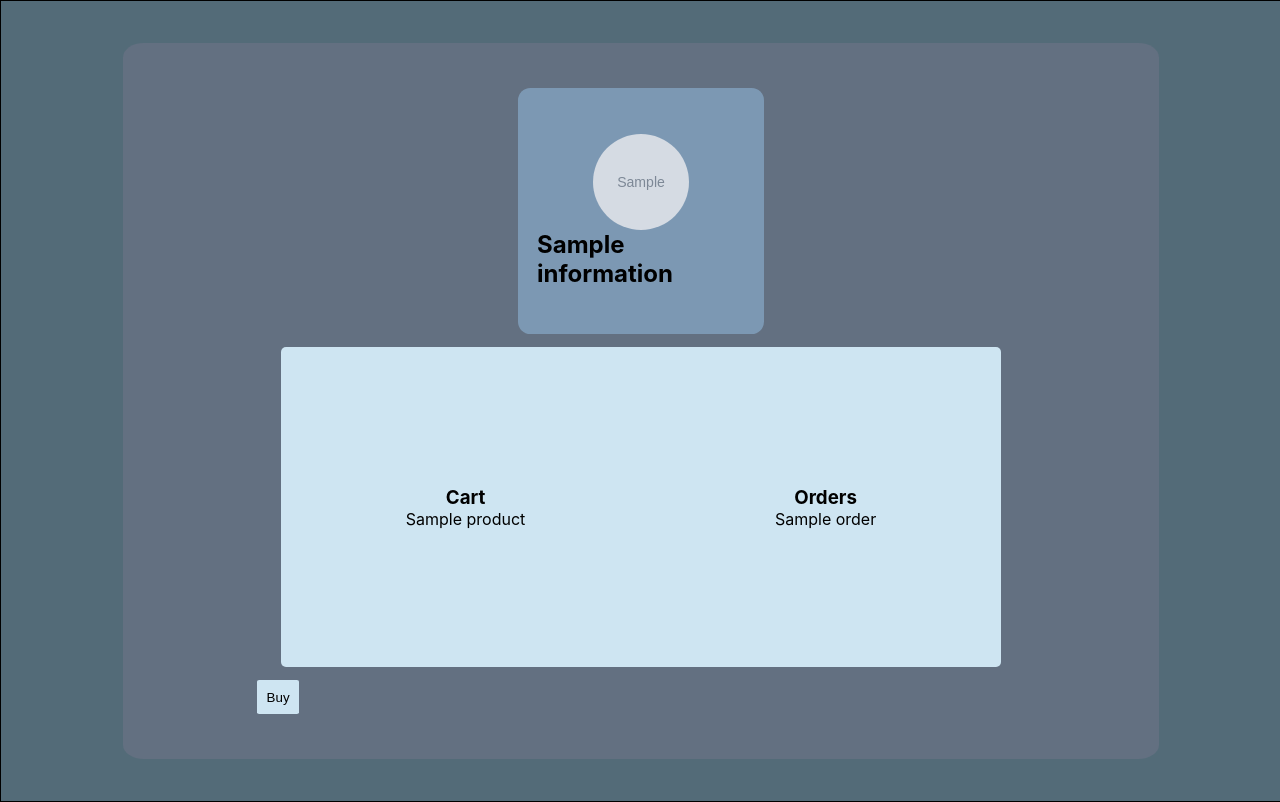
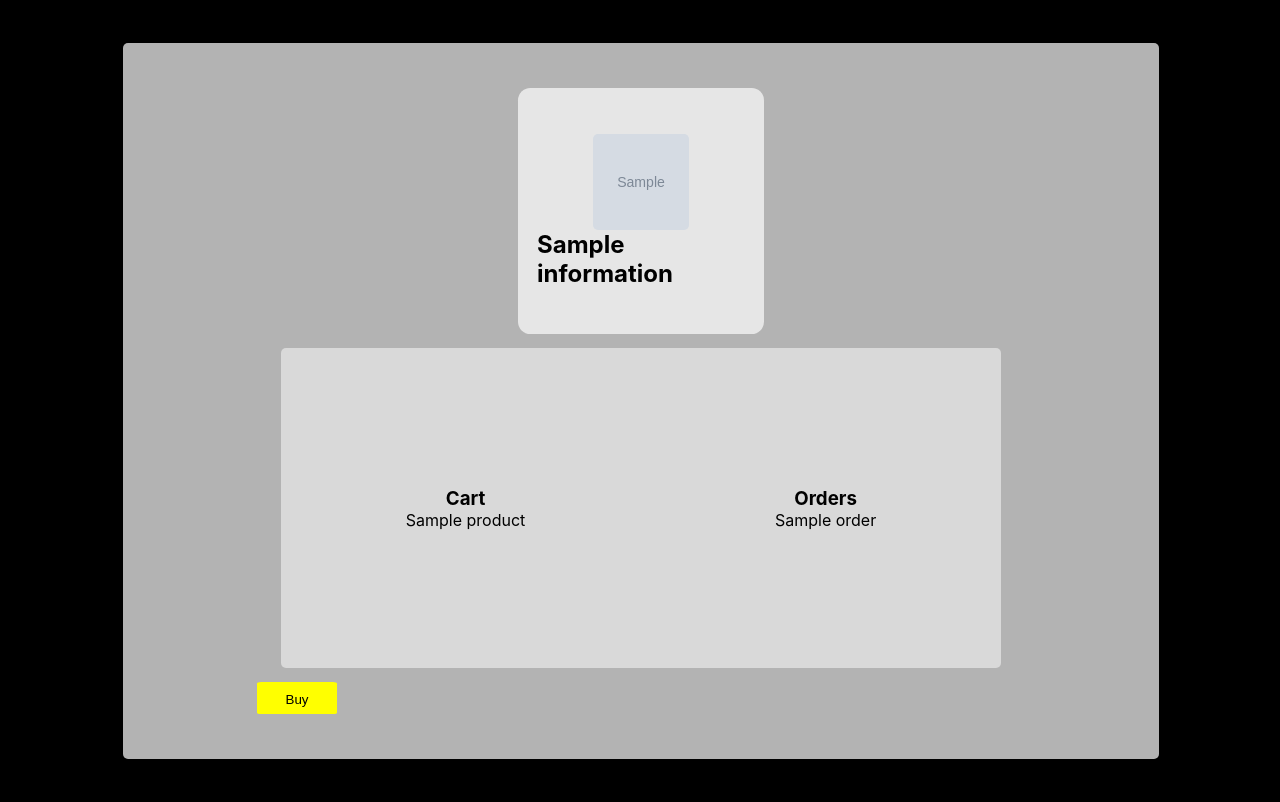
Before and after one commit to madhavprapanna52/vrinda-cart, a Flask app: template templates/user.html in a window 1280 px wide. Run offline with Flask 3, Linux system fonts and the light colour scheme; the template is opened without the code that fills it: most values are stand-ins (such as "Sample title", 1, 10 or a date in 2020); grey boxes marked "Sample" are stand-in pictures.

Commit message:
Made User page with product listing and good layout

```diff
--- a/static/css/style_user.css
+++ b/static/css/style_user.css
@@ -6,7 +6,7 @@
 body{
   height:100vh;
   width:100%;
-  background-color : #536B78;
+  background-color : black;
   border : 1px solid black;
   display: flex;
   align-items : center;
@@ -19,16 +19,16 @@ body{
   justify-content : space-around;
   align-items :center;
   flex-direction : column;
-  background-color : #637081;
+  background-color : hsl(0, 0%, 70%);
 
   height : 40rem;
   width : 60rem;
-  border-radius : 2%;
+  border-radius : 5px;
   padding : 3%;
 }
 
 #user-info{
-  background-color : #7C98B3;
+  background-color : hsl(0, 0%, 90%);
   height : 13rem;
   padding : 2%;
   display : flex;
@@ -40,7 +40,7 @@ body{
 }
 
 #content-box{
-  background-color : #CEE5F2;
+  background-color : hsl(0, 0%, 85%);
   width : 75%;
   height : 50%;
 
@@ -63,10 +63,12 @@ button{
   padding : 1%;
   border : none;
   border-radius: 5%;
-  background-color : #CEE5F2;
+  height : 2rem;
+  width : 5rem;
+  background-color :yellow;
 }
 img{
   height : 6rem;
   width : 6rem;
-  border-radius : 50%;
+  border-radius :5px;
 }
```
